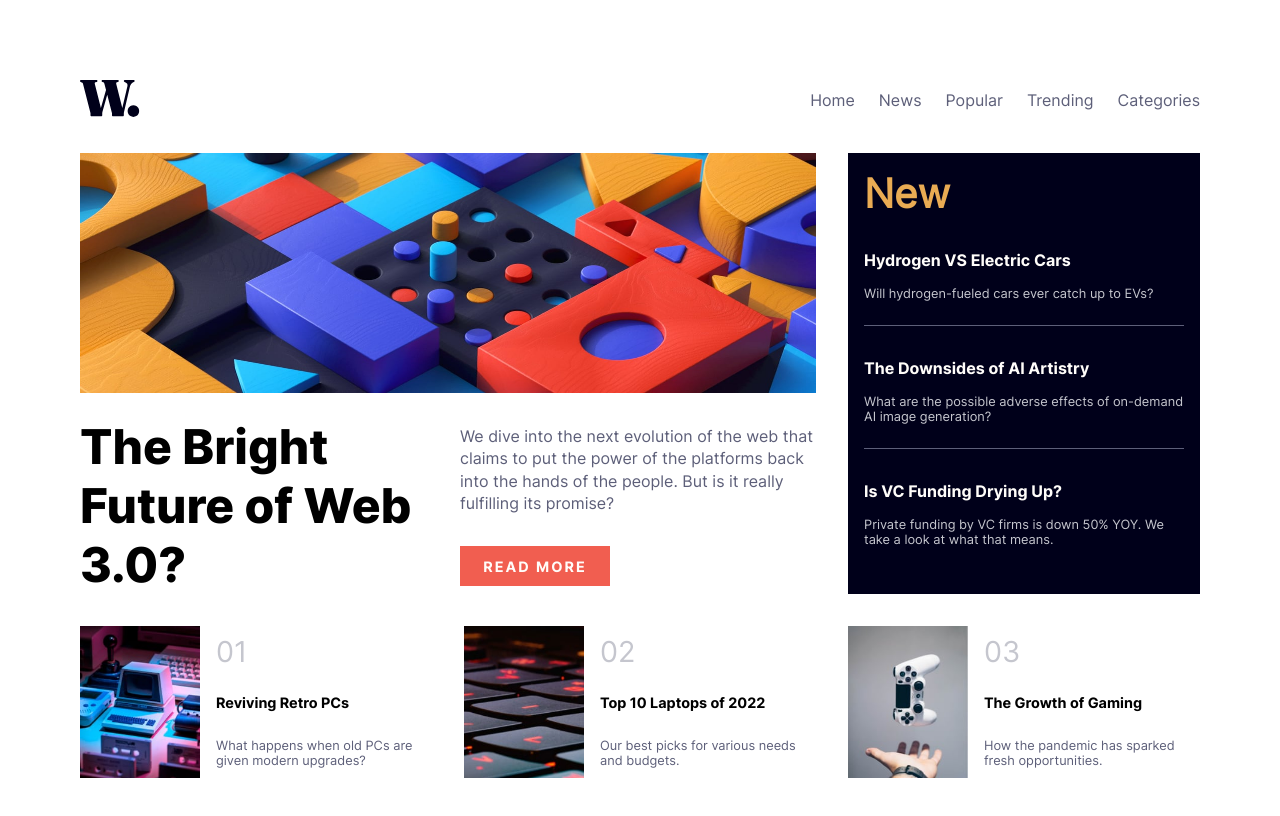
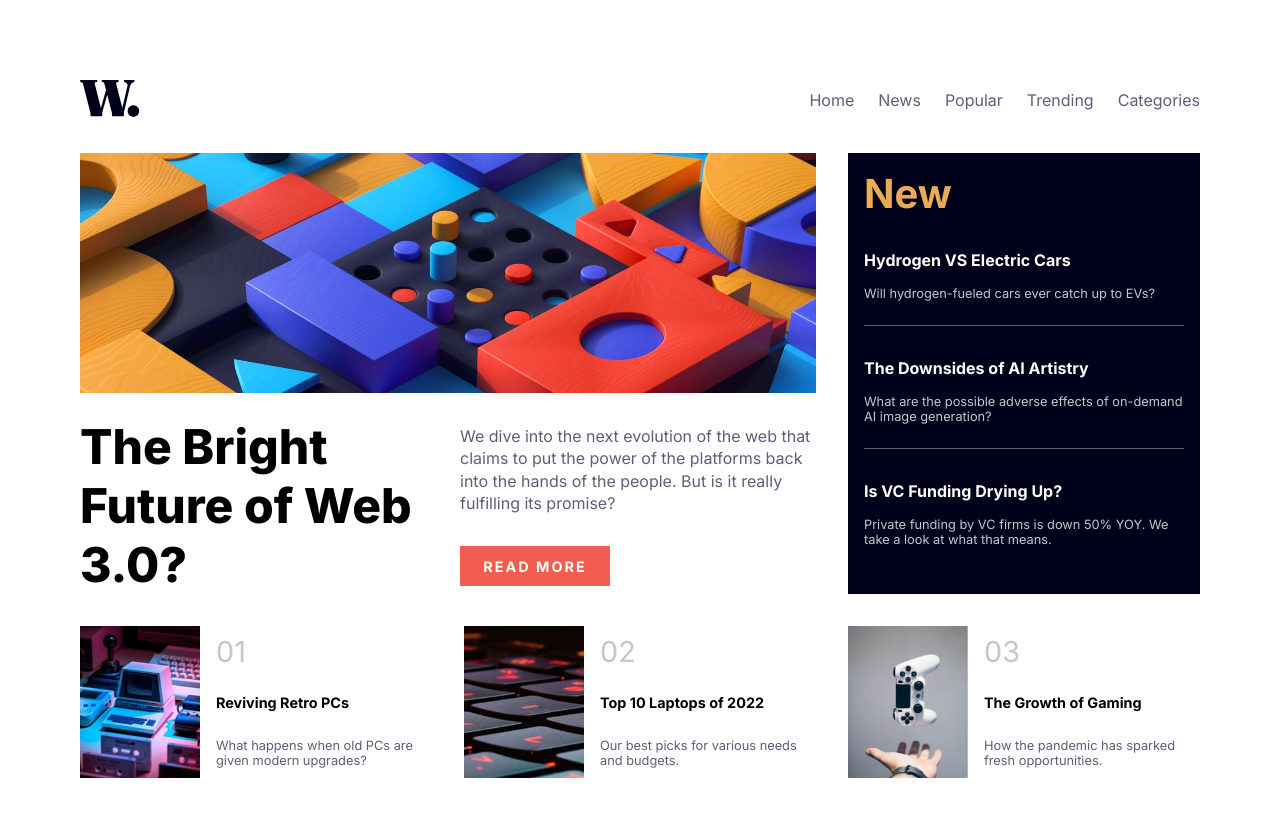
Before and after one commit to 7-Dany/Frontend-mentor, a plain HTML site: page News-Homepage-Main/index.html in a window 1280 px wide. Drawn offline with Linux system fonts and the light colour scheme.

Commit message:
fixing font issue

```diff
--- a/News-Homepage-Main/SCSS/_config.scss
+++ b/News-Homepage-Main/SCSS/_config.scss
@@ -1,16 +1,4 @@
-@mixin font($font-name, $font-file) {
-  @font-face {
-    font-family: $font-name;
-    src: url($font-file) format('truetype');
-    font-weight: normal;
-    font-style: normal;
-  }
-}
-
-@include font('inter-bold', '../assets/fonts/static/inter-Bold.ttf');
-@include font('inter-extra-bold', '../assets/fonts/static/inter-ExtraBold.ttf');
-@include font('inter-regular', '../assets/fonts/static/inter-Regular.ttf');
-
+@import url('https://fonts.googleapis.com/css2?family=Inter:wght@400;700;800&display=swap');
 $soft-orange: hsl(35, 77%, 62%);
 $soft-red: hsl(5, 85%, 63%);
 $off-white: hsl(36, 100%, 99%);
--- a/News-Homepage-Main/SCSS/main.scss
+++ b/News-Homepage-Main/SCSS/main.scss
@@ -7,7 +7,7 @@
 }
 
 body {
-  font-family: 'inter-regular', sans-serif;
+  font-family: 'Inter', sans-serif;
   font-weight: 400;
   font-size: 1rem;
   padding: 5rem;
@@ -75,7 +75,7 @@
 
   &__header {
     font-size: 3rem;
-    font-family: 'inter-extra-bold', sans-serif;
+    font-weight: 800;
   }
 
   &__description {
@@ -95,7 +95,8 @@
     border: none;
     color: $off-white;
     background-color: $soft-red;
-    font-family: 'inter-bold', sans-serif;
+    font-family: 'Inter', sans-serif;
+    font-weight: 700;
     font-size: 0.9rem;
     cursor: pointer;
     letter-spacing: 2px;
@@ -127,7 +128,7 @@
     &__title {
       color: $off-white;
       margin: 1rem 0;
-      font-family: 'inter-bold', sans-serif;
+      font-weight: 700;
       transition: 300ms all ease-in-out;
       font-size: 1rem;
     }
@@ -172,7 +173,7 @@
   &__title {
     grid-row: 2/3;
     font-size: 0.9rem;
-    font-family: 'inter-bold', sans-serif;
+    font-weight: 700;
     transition: 300ms all ease-in-out;
   }
 
```
Also changed, not shown: News-Homepage-Main/SCSS/main.css, 1 other file.
